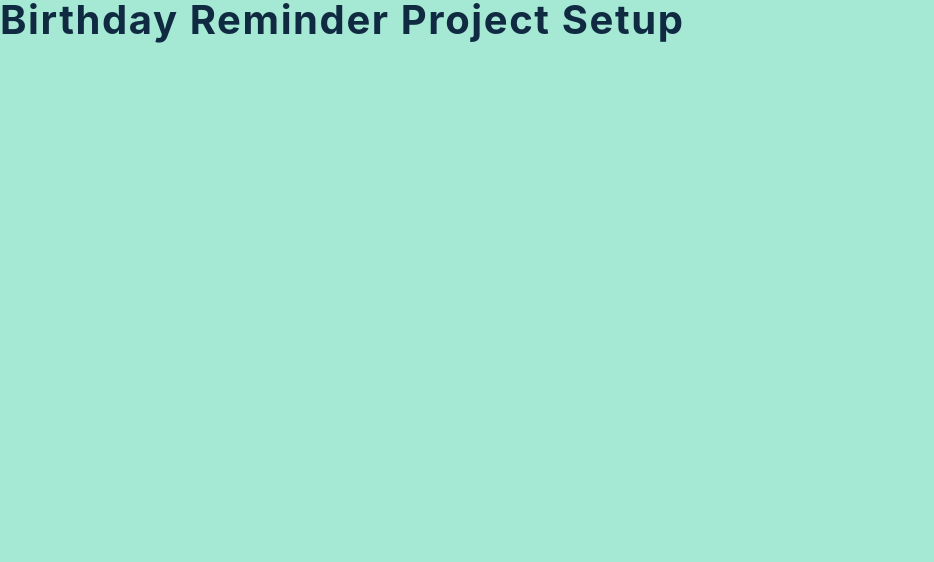
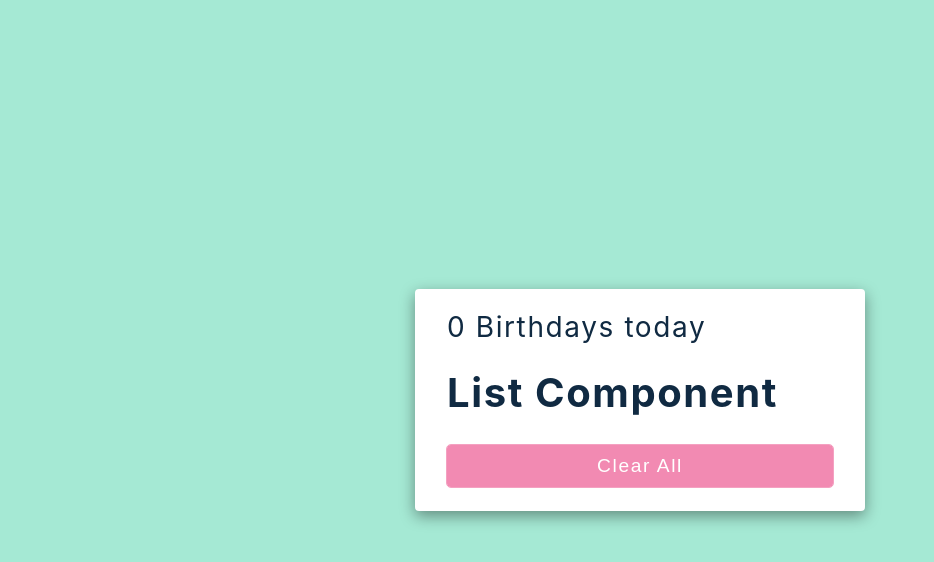
Before and after one commit to deimantem/Birthday-Reminder, a React (Create React App) app: page / in a window 1280 px wide. Shown: the top 562 px of the page, without its empty margins (0-934 px from the left). Built offline with nearby package versions, Linux system fonts and the light colour scheme.

Commit message:
static list conatiner

```diff
--- a/src/App.js
+++ b/src/App.js
@@ -4,7 +4,14 @@
 
 
 function App() {
-    return <h2>Birthday Reminder Project setup</h2>
+    return <main>
+        <section className="container">
+            <h3>0 Birthdays today</h3>
+            <List/>
+            <button onClick={() => console.log('You clicked me')}>Clear All</button>
+
+        </section>
+    </main>
 }
 
 export default App;
```
